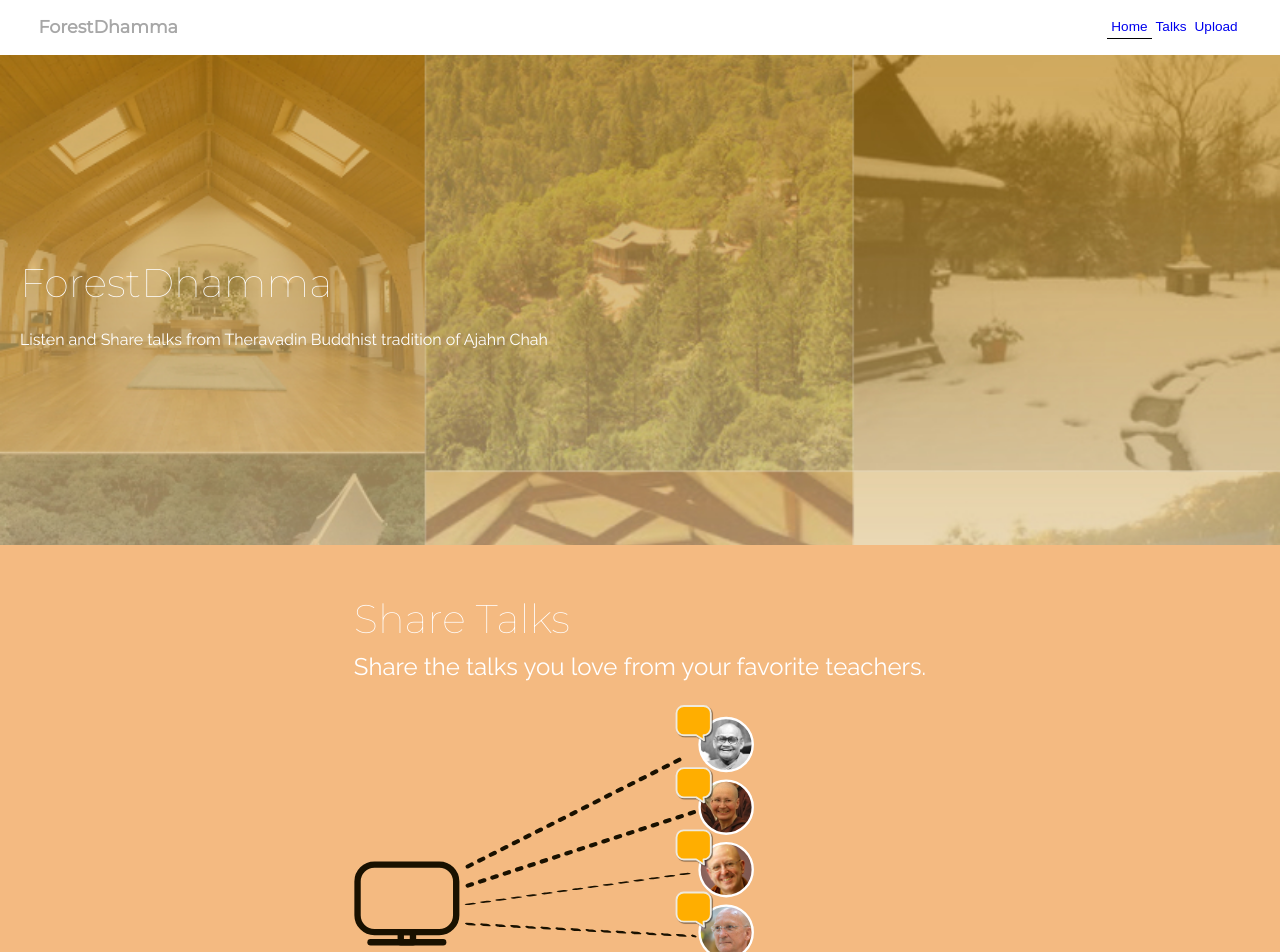
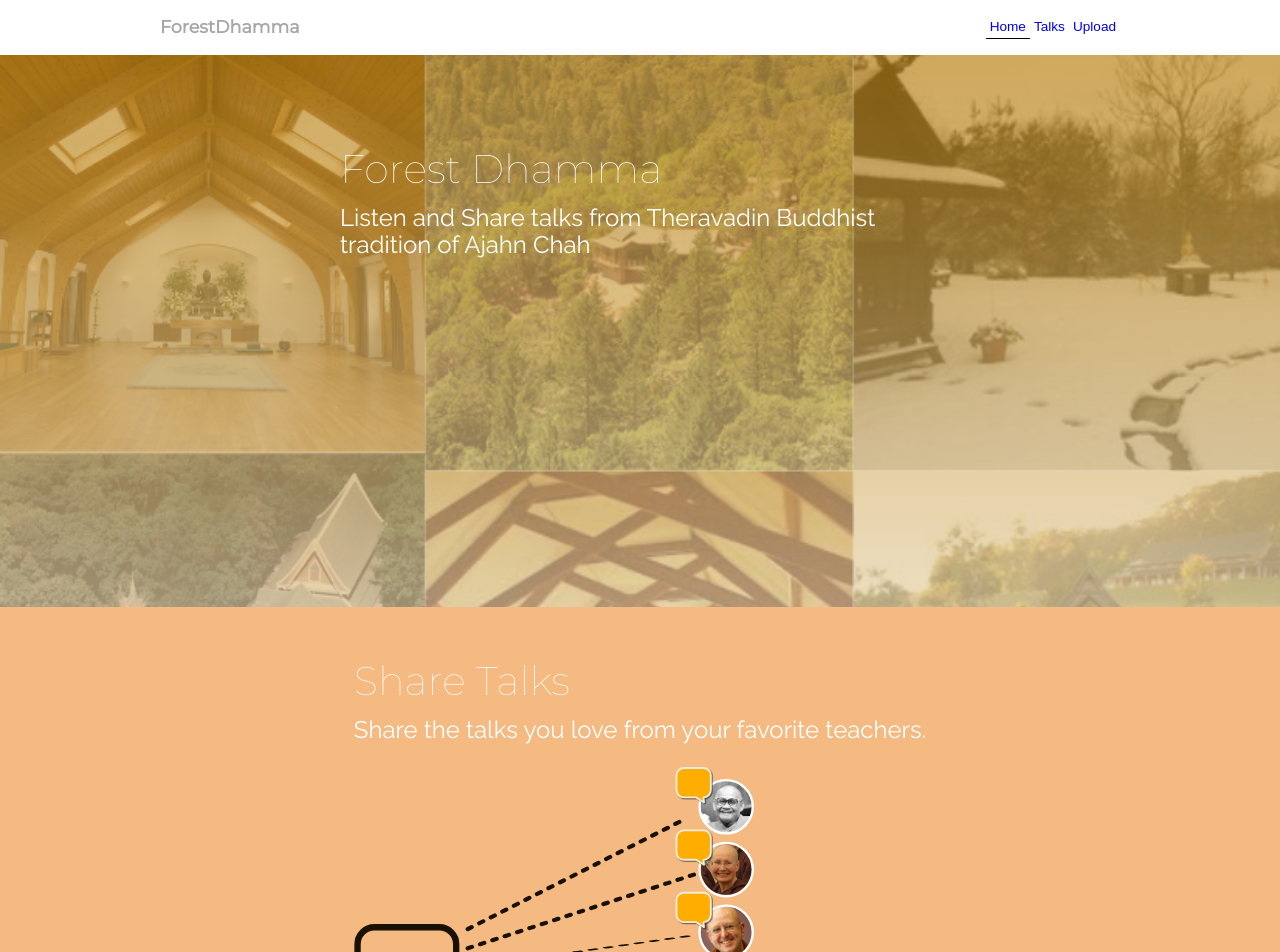
Before and after one commit to Nick-Damico/forest-dhamma, a React (Create React App) app in the folder client/: page / in a window 1280 px wide. Shown: the top 952 px of the page. Built offline with nearby package versions, Linux system fonts and the light colour scheme; no server answers.

Commit message:
fixed layout issues with CSS, add wrapper class to elements, change a couple of element tags

```diff
--- a/client/src/components/static/home.js
+++ b/client/src/components/static/home.js
@@ -7,14 +7,15 @@ import HeartIcon from '../../icons/heart.svg';
 const Home = () => {
   return (
     <div className="landing-page">
-      <header className="App-header">
-        {/* <img src={logo} className="App-logo" alt="logo" /> */}
-        <h1 className="App-title">ForestDhamma</h1>
-        <p className="">
-          Listen and Share talks from Theravadin Buddhist tradition of Ajahn Chah
-        </p>
-      </header>
       <main className="landing-page--main">
+        <section className="intro-section--main">
+          <div className="wrapper">
+            <h3>Forest Dhamma</h3>
+            <p>
+              Listen and Share talks from Theravadin Buddhist tradition of Ajahn Chah
+            </p>
+          </div>
+        </section>
         <section className="about-section--main">
           <div className="wrapper">
             <h3>Share Talks</h3>
--- a/client/src/styles/App.css
+++ b/client/src/styles/App.css
@@ -2,35 +2,6 @@
 @import url('https://fonts.googleapis.com/css?family=Montserrat:100,300,400');
 @import url('https://fonts.googleapis.com/css?family=Raleway');
 @import url('normalize.css');
-
-.App {
-  text-align: center;
-}
-
-.App-logo {
-  animation: App-logo-spin infinite 20s linear;
-  height: 80px;
-}
-
-.App-header {
-  background-color: #222;
-  height: 150px;
-  padding: 20px;
-  color: white;
-}
-
-.App-title {
-  font-size: 1.5em;
-}
-
-.App-intro {
-  font-size: large;
-}
-
-@keyframes App-logo-spin {
-  from { transform: rotate(0deg); }
-  to { transform: rotate(360deg); }
-}
 
 /* ****************************************************
    Base Styles
@@ -63,7 +34,7 @@ html, body,
 
 
 .wrapper {
-  max-width: 1200px;
+  max-width: 960px;
   margin: 0 auto;
 }
 
@@ -79,6 +50,13 @@ html, body,
   margin-right: 3%;
   align-items: center;
   max-height: 80px;
+  max-width: 960px;
+}
+
+@media only screen and (min-width: 960px) {
+  .main-navigation {
+    margin: 0 auto;
+  }
 }
 
 .navigation-logo {
@@ -123,43 +101,11 @@ section {
    Landing Page
  ******************************************************************************************************** */
 
-.landing-page .App-header {
-  display: flex;
-  flex-direction: column;
-  justify-content: center;
-  background: url('../images/contact-banner-2x.jpg') no-repeat;
-  background-size: cover;
-}
-
-.App-header h1 {
-  font-size: 2.5rem;
-  font-weight: 100;
-}
-
-.landing-page {
-  display: flex;
-  flex-direction: column;
-}
-
-.landing-page--main {
-  display: flex;
-  flex-direction: column;
-}
-
-.landing-page--main section {
-  display: flex;
-  flex-direction: column;
-  min-height: 210px;
-  justify-content: center;
-  padding-left: 4%;
-  padding-right: 4%;
-}
-
-.landing-page--main section p,
-.App-header p,
+.landing-page--main p,
 small {
   font-family: 'Raleway', sans-serif;
   font-weight: 400;
+  max-width: 600px;
 }
 
 .footer {
@@ -169,29 +115,54 @@ small {
 }
 
 @media only screen and (min-width: 325px) {
-   .landing-page .App-header {
+   .intro-section--main {
      height: 250px;
    }
  }
 
  @media only screen and (min-width: 550px) {
-   .landing-page .App-header {
+   .intro-section--main {
      height: 450px;
    }
  }
 
 
 
+ /* ****************************************************
+    intro section
+  **************************************************** */
+
+ .intro-section--main {
+   background: url('../images/contact-banner-2x.jpg') no-repeat;
+   background-size: cover;
+
+ }
+
+ .intro-section--main h3 {
+   font-size: 2.5rem;
+   font-weight: 100;
+ }
+
+ .intro-section--main p {
+   font-size: 1.5rem;
+ }
+
+ .discovery-section--main,
+ .about-section--main,
+ .intro-section--main {
+   color: white;
+   display: flex;
+   justify-content: center;
+   padding: 4%;
+ }
+
+
 /* ****************************************************
-   About Page
+   About Section
  **************************************************** */
 
  .about-section--main {
    background-color: #F4BA81;
-   display: flex;
-   justify-content: center;
-   padding-top: 4%;
-   padding-bottom: 4%;
  }
 
 .about-section--main h3 {
@@ -219,10 +190,7 @@ small {
  **************************************************** */
 
 .discovery-section--main {
-  color: white;
   background-color: #B68B60;
-  padding-top: 4%;
-  padding-bottom: 4%;
 }
 
 .discovery-section--main h3 {
```
Also changed, not shown: client/src/containers/navBar.js (indentation only).
